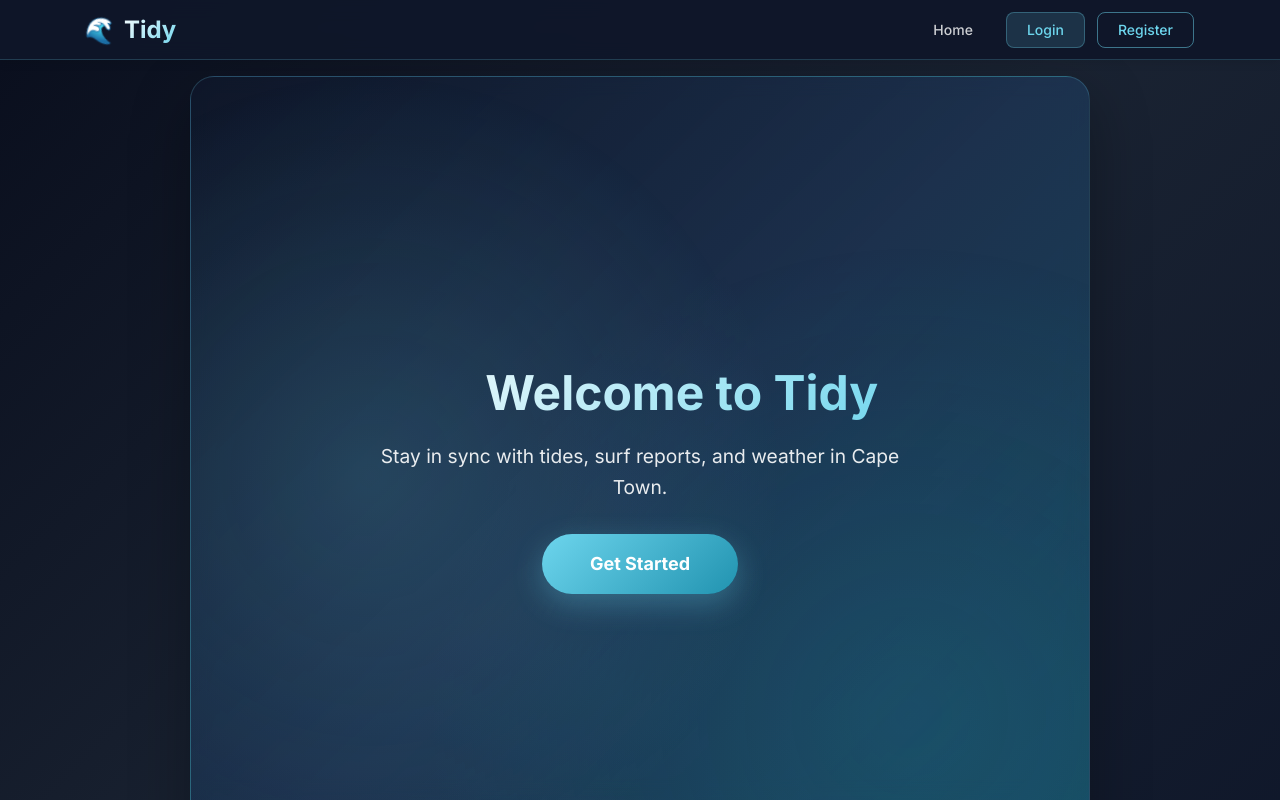
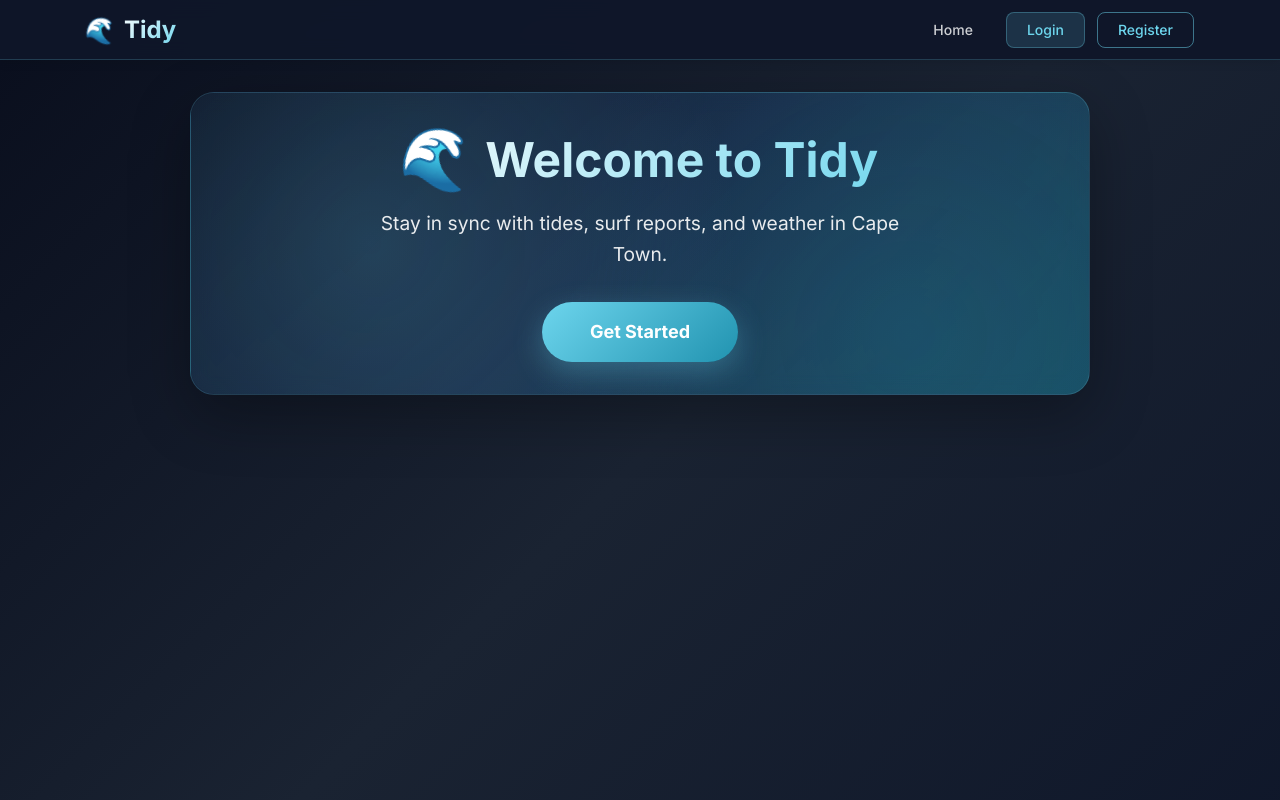
Before and after one commit to Dante-Q/tidyApp, a React (Vite) app in the folder frontend/: page / in a window 1280 px wide. Built offline with nearby package versions, Linux system fonts and the light colour scheme.

Commit message:
last few tweaks and smaller hero

```diff
--- a/frontend/src/index.css
+++ b/frontend/src/index.css
@@ -227,22 +227,6 @@ select:focus {
   padding: 0 1rem;
 }
 
-/* Hero / Home section */
-.hero-container {
-  min-height: 100vh;
-  display: flex;
-  align-items: center;
-  justify-content: center;
-  background: linear-gradient(135deg, #0f172a 0%, #1e3a5f 50%, #2193b0 100%);
-  color: var(--color-white);
-  padding: 2rem;
-  text-align: center;
-  position: relative;
-  z-index: 1;
-  transform: translateZ(0);
-  overflow: hidden;
-}
-
 /* Animated background effect */
 .hero-container::before {
   content: "";
@@ -311,6 +295,10 @@ select:focus {
   font-size: 1.2em;
   margin-right: 0.2em;
   animation: wave 2.5s ease-in-out infinite;
+  background: none;
+  -webkit-background-clip: initial;
+  -webkit-text-fill-color: initial;
+  background-clip: initial;
 }
 
 @keyframes wave {
@@ -448,9 +436,10 @@ select:focus {
   min-height: calc(100vh - 60px);
   position: relative;
   display: flex;
-  align-items: center;
+  align-items: flex-start;
   justify-content: center;
   padding: 1rem;
+  padding-top: 2rem;
 }
 
 /* Hero / Home section */
@@ -468,7 +457,7 @@ select:focus {
   );
   backdrop-filter: blur(10px);
   color: var(--color-white);
-  padding: 4rem 2rem;
+  padding: 2rem 2rem;
   text-align: center;
   position: relative;
   z-index: 1;
```
